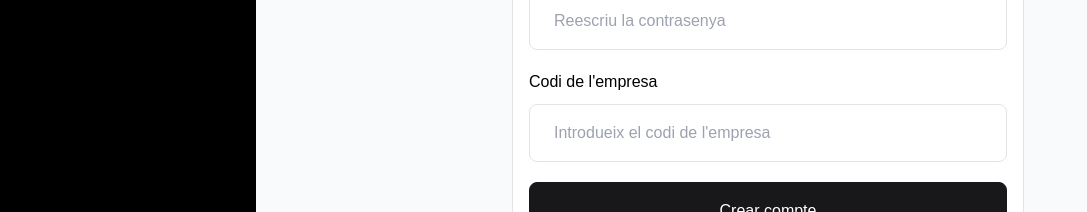
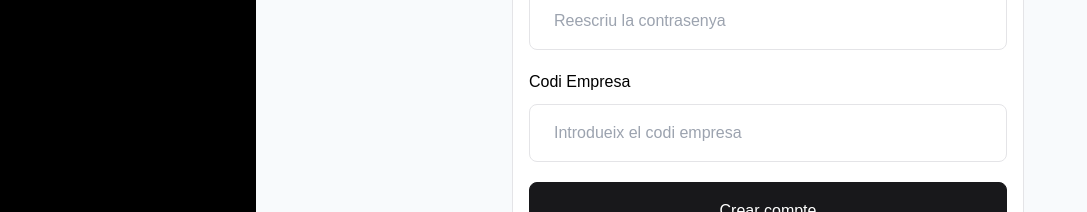
Before and after one commit to examba-tech/dashboard, a Next.js app: page /auth/signup in a window 1280 px wide. Shown: the part 539-751 px from the top of the page, without its empty margins (0-1087 px from the left). Built offline with nearby package versions, Linux system fonts and the light colour scheme; a web font is replaced by a local one.

Commit message:
P*** build

```diff
--- a/src/app/auth/signup/page.tsx
+++ b/src/app/auth/signup/page.tsx
@@ -52,11 +52,11 @@ const SignUp: React.FC = () => {
           />
 
         <label className="block font-medium text-black dark:text-white mb-2.5">
-            Codi de l'empresa
+            Codi Empresa
           </label>
           <input
             type="password"
-            placeholder="Introdueix el codi de l'empresa"
+            placeholder="Introdueix el codi empresa"
             className="w-full mb-5 rounded-lg border border-stroke bg-transparent py-4 pl-6 pr-10 text-black outline-none focus:border-primary dark:border-form-strokedark dark:bg-form-input dark:text-white dark:focus:border-primary"
           />
 
--- a/src/components/signin/singin.tsx
+++ b/src/components/signin/singin.tsx
@@ -1,69 +1,3 @@
-/*
-import Link from "next/link";
-
-const SignIn = () => (
-
-      <div className="rounded-sm border border-stroke bg-white shadow-default dark:border-strokedark dark:bg-boxdark">
-        <div className="flex flex-col items-center justify-center">
-          <div className="w-full border-stroke dark:border-strokedark xl:w-1/2 xl:border-l-2">
-            <div className="w-full p-4 sm:p-8">
-              <h2 className="mb-9 font-bold text-black dark:text-white sm:text-title-xl2">
-                Entra a EXAMBA
-              </h2>
-              <form className="w-full">
-                <div className="mb-2">
-                  <label className="mb-2.5 block font-medium text-black dark:text-white">
-                    Correu electrònic
-                  </label>
-                  <div className="relative">
-                    <input
-                      type="email"
-                      placeholder="Escriu el teu correu electrònic"
-                      className="w-full rounded-lg border border-stroke bg-transparent py-4 pl-6 pr-10 text-black outline-none focus:border-primary focus-visible:shadow-none dark:border-form-strokedark dark:bg-form-input dark:text-white dark:focus:border-primary"
-                    />
-                  </div>
-                </div>
-
-                <div className="mb-3">
-                  <label className="mb-2.5 block font-medium text-black dark:text-white">
-                    Escriu la teva contrasenya
-                  </label>
-                  <div className="relative">
-                    <input
-                      type="password"
-                      placeholder="6+ Caracters, 1 Lletra en majuscules"
-                      className="w-full rounded-lg border border-stroke bg-transparent py-4 pl-6 pr-10 text-white outline-none focus:border-primary focus-visible:shadow-none dark:border-form-strokedark dark:bg-form-input dark:text-white dark:focus:border-primary"
-                    />
-                  </div>
-                </div>
-
-                <div className="mb-4">
-                  <input
-                    type="submit"
-                    value="Inicieu la sessió"
-                    className="w-full cursor-pointer rounded-lg border border-primary bg-primary p-4 text-white transition hover:bg-opacity-90"
-                  />
-                </div>
-
-                <div className="mt-6 text-center">
-                  <p>
-                    No tens cap compte?{" "}
-                    <Link href="/auth/signup" className="text-primary">
-                    Registra't
-                    </Link>
-                  </p>
-                </div>
-              </form>
-            </div>
-          </div>
-        </div>
-      </div>
-);
-
-export default SignIn;
-
-*/
-
 import Link from "next/link";
 import { buttonVariants } from "@/src/components/ui/Button";
 
@@ -115,7 +49,7 @@ const SignIn = () => (
       <p className="text-center mt-6">
         No tens cap compte?{" "}
         <Link href="/auth/signup">
-          Registra't
+          Registrar-se
         </Link>
       </p>
     </form>
```
